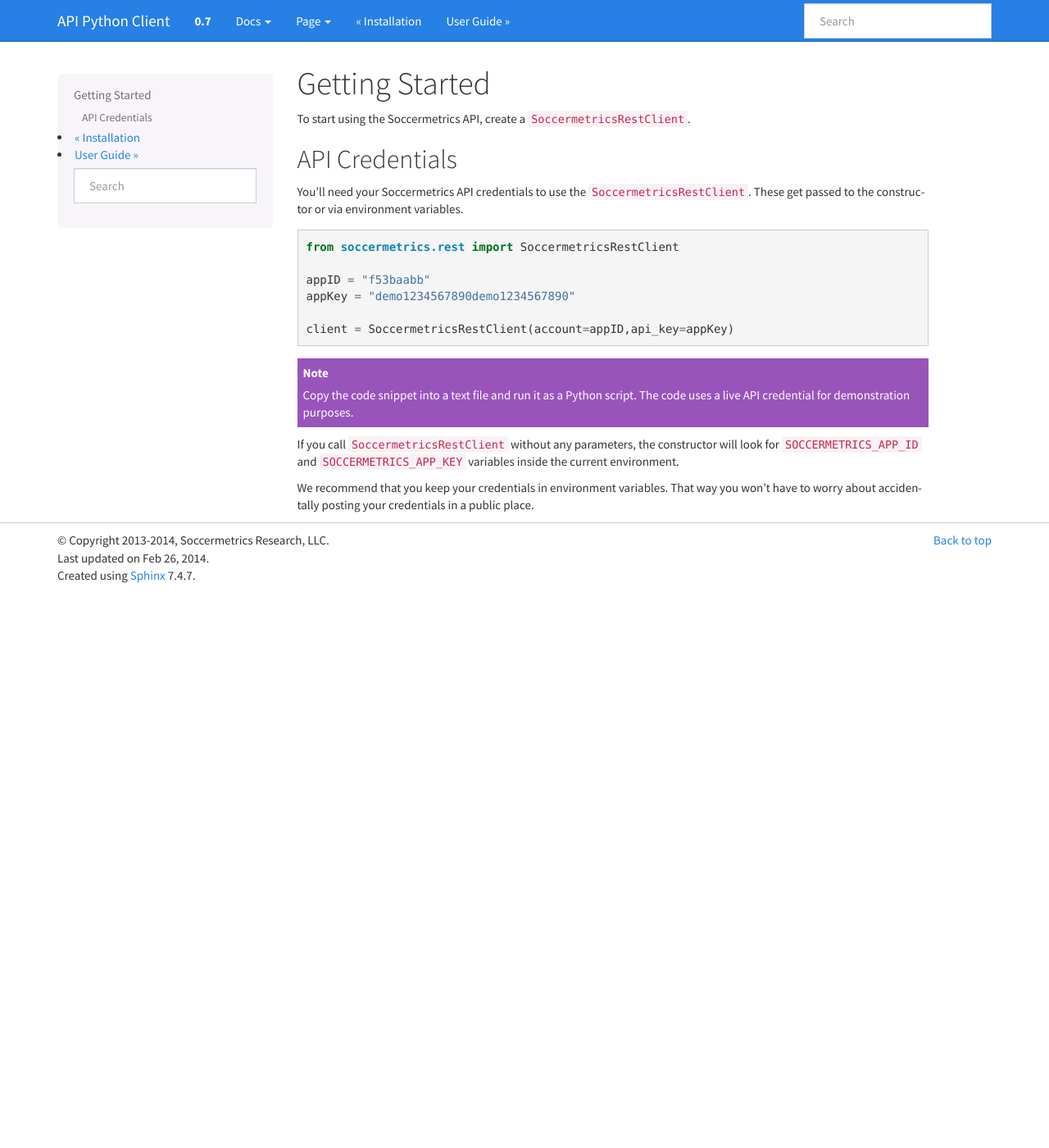
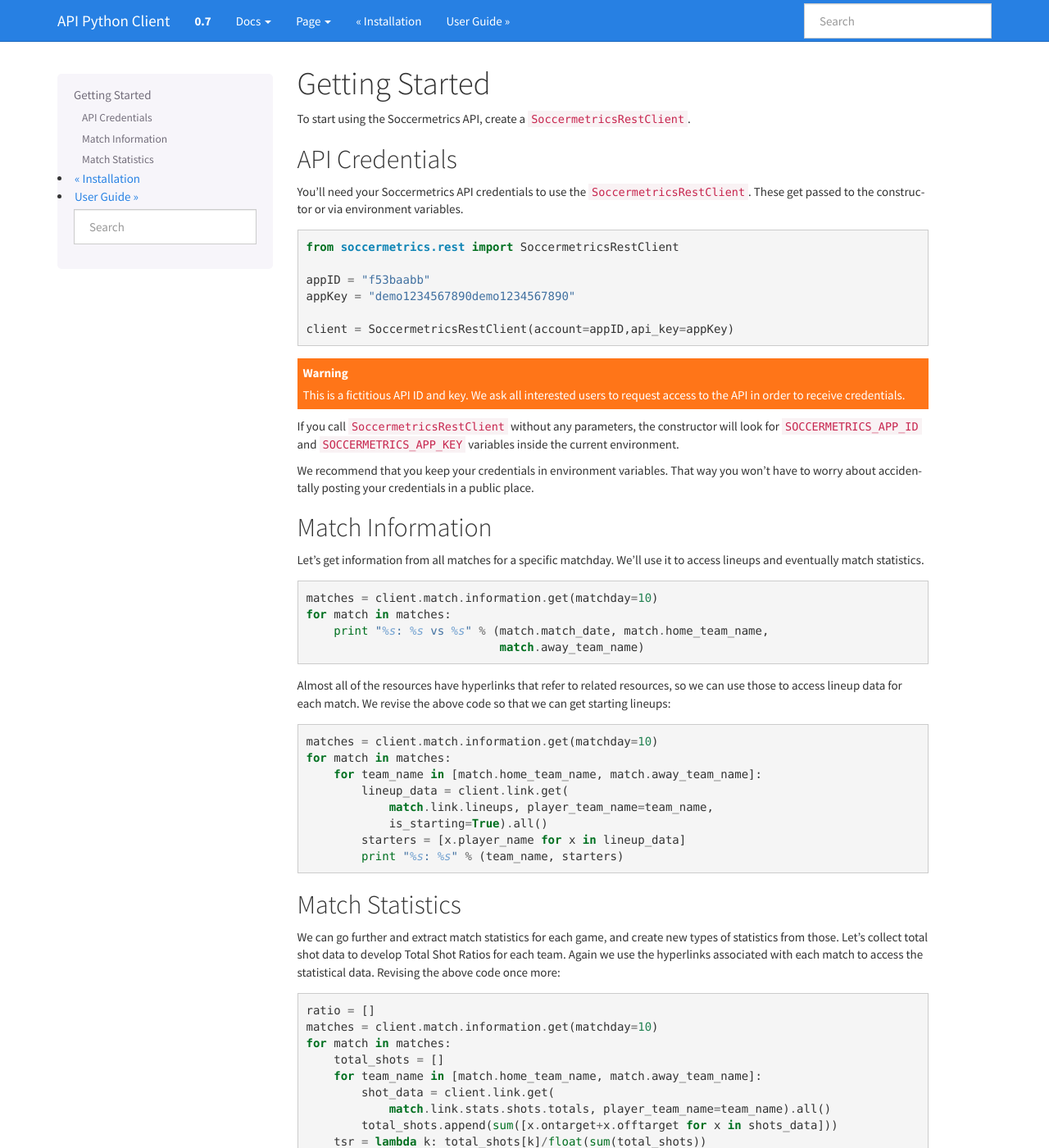
Before and after one commit to soccermetrics/soccermetrics-client-py, a Sphinx documentation site: the page built from docs/source/started.rst, in a window 1280 px wide and 1400 px high. Shown: the whole window at 82% size. Built offline with Sphinx 7.4.7, drawn with Linux system fonts in a browser that asks for light colours; some of the changed text lies outside the part shown.

Commit message:
Complete Getting Started code example, state that API keys are fakes

```diff
--- a/docs/source/started.rst
+++ b/docs/source/started.rst
@@ -19,10 +19,10 @@ These get passed to the constructor or via environment variables.
 
     client = SoccermetricsRestClient(account=appID,api_key=appKey)
 
-.. note::
+.. warning::
 
-    Copy the code snippet into a text file and run it as a Python script.  The
-    code uses a live API credential for demonstration purposes.
+    This is a fictitious API ID and key. We ask all interested users to request
+    access to the API in order to receive credentials.
 
 If you call ``SoccermetricsRestClient`` without any parameters, the constructor
 will look for ``SOCCERMETRICS_APP_ID`` and ``SOCCERMETRICS_APP_KEY`` variables
@@ -31,3 +31,53 @@ inside the current environment.
 We recommend that you keep your credentials in environment variables.
 That way you won't have to worry about accidentally posting your credentials
 in a public place.
+
+Match Information
+-----------------
+
+Let's get information from all matches for a specific matchday.  We'll use it to
+access lineups and eventually match statistics.
+::
+
+    matches = client.match.information.get(matchday=10)
+    for match in matches:
+        print "%s: %s vs %s" % (match.match_date, match.home_team_name,
+                                match.away_team_name)
+
+Almost all of the resources have hyperlinks that refer to related resources, so
+we can use those to access lineup data for each match.  We revise the above
+code so that we can get starting lineups:
+::
+
+    matches = client.match.information.get(matchday=10)
+    for match in matches:
+        for team_name in [match.home_team_name, match.away_team_name]:
+            lineup_data = client.link.get(
+                match.link.lineups, player_team_name=team_name,
+                is_starting=True).all()
+            starters = [x.player_name for x in lineup_data]
+            print "%s: %s" % (team_name, starters)
+
+Match Statistics
+----------------
+
+We can go further and extract match statistics for each game, and create new
+types of statistics from those.  Let's collect total shot data to develop
+Total Shot Ratios for each team.  Again we use the hyperlinks associated
+with each match to access the statistical data.  Revising the above code once more:
+::
+
+    ratio = []
+    matches = client.match.information.get(matchday=10)
+    for match in matches:
+        total_shots = []
+        for team_name in [match.home_team_name, match.away_team_name]:
+            shot_data = client.link.get(
+                match.link.stats.shots.totals, player_team_name=team_name).all()
+            total_shots.append(sum([x.ontarget+x.offtarget for x in shots_data]))
+        tsr = lambda k: total_shots[k]/float(sum(total_shots))
+        ratio.append(dict(team=match.home_team_name,tsr=tsr(0)))
+        ratio.append(dict(team=match.away_team_name,tsr=tsr(1)))
+
+    for data in ratio:
+        print "%s: %0.3f" % (data['team'],data['tsr'])
```
